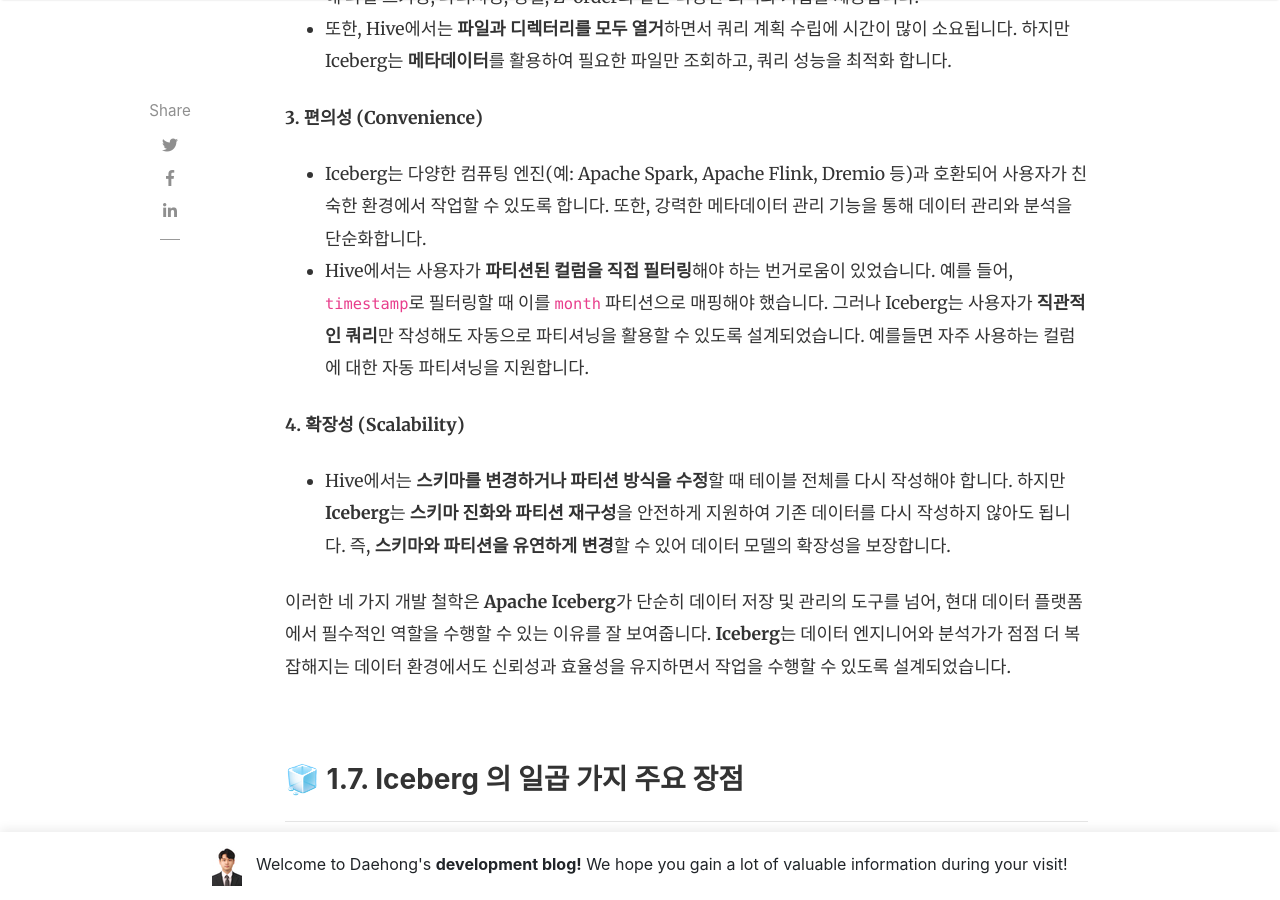
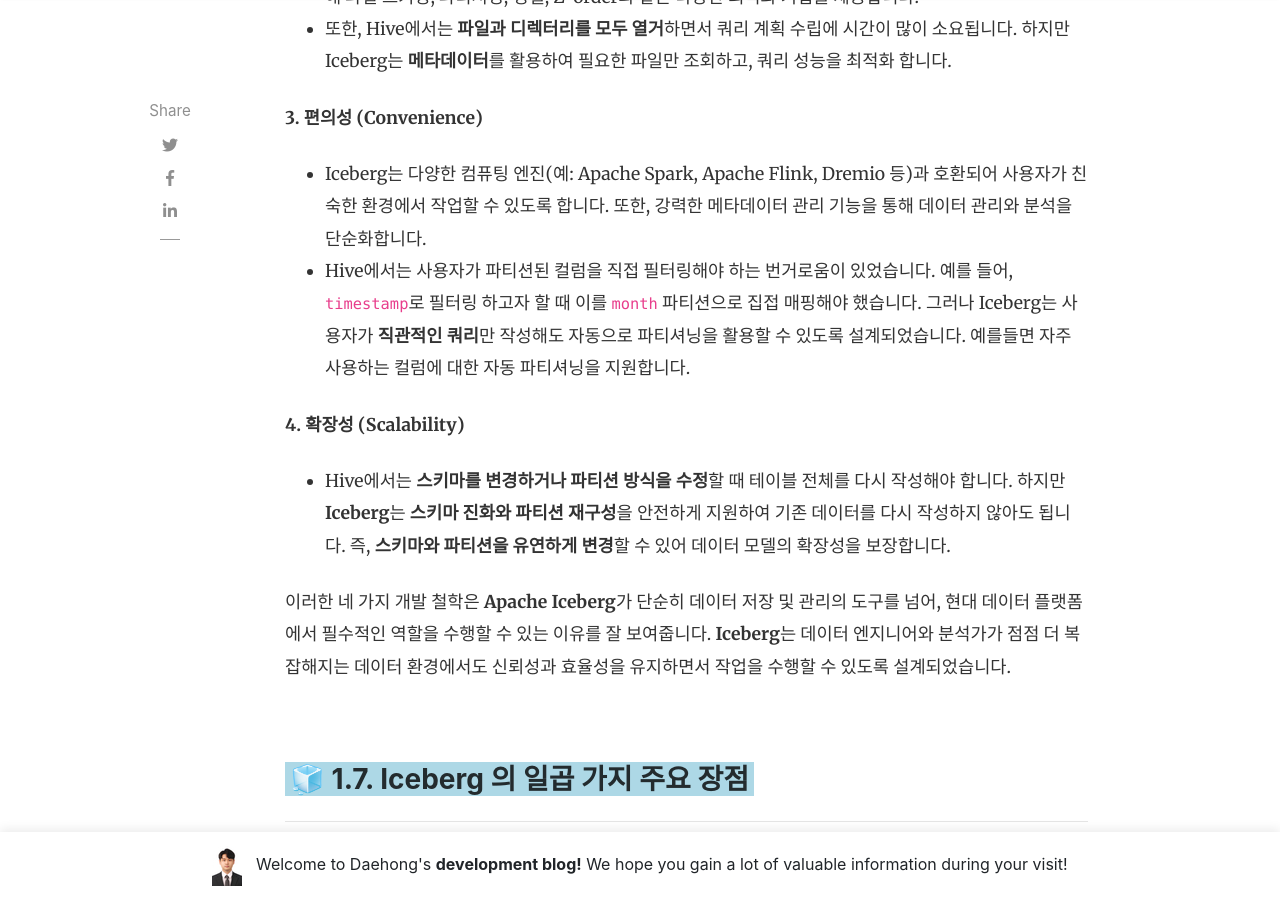
Before and after one commit to JeonDaehong/JeonDaehong.github.io, a Jekyll site: the page built from _posts/2024-12-05-apache-iceberg.md, in a window 1280 px wide and 900 px high, scrolled down 8337 px. Built offline with Jekyll 4.4.1, drawn with Linux system fonts in a browser that asks for light colours; nearby versions of some CDN libraries; comment, search, counter and statistics services are not loaded.

Commit message:
apache iceberg study update !

```diff
--- a/_posts/2024-12-05-apache-iceberg.md
+++ b/_posts/2024-12-05-apache-iceberg.md
@@ -54,7 +54,7 @@ rating: 5
 
 <br>
 
-### 🧊 1.2. Hive 의 한계 : MetaStore 의 병목 현상
+<h3><span style="background-color: lightblue; padding: 0 5px;">🧊 1.2. Hive 의 한계 : MetaStore 의 병목 현상</span></h3>
 ---
 
 **두 번째 예시입니다.**
@@ -97,7 +97,7 @@ GROUP BY account_id;
 
 <br>
 
-### 🧊 1.3. Hive 의 한계 : Schema 확장성의 한계
+<h3><span style="background-color: lightblue; padding: 0 5px;">🧊 1.3. Hive 의 한계 : Schema 확장성의 한계</span></h3>
 ---
 
 **세 번째 예시입니다.**
@@ -147,7 +147,7 @@ ADD COLUMNS (card_type STRING);
 
 <br>
 
-### 🧊 1.4. Hive 의 한계 : 기타 한계점
+<h3><span style="background-color: lightblue; padding: 0 5px;">🧊 1.4. Hive 의 한계 : 기타 한계점</span></h3>
 ---
 
 그 외에도 시간이 지남에 따라 데이터의 양이 폭발적으로 증가하면서, 디렉터리와 파일을 직접 스캔하는 형식으로 관리하는 **Hive** 에서는 조회 성능이 나빠지는 문제가 발견되기도 하였고,
@@ -182,7 +182,7 @@ WHERE customer_id = 'CUST12345';
 
 <br>
 
-### 🧊 1.5. Hive 의 한계를 극복하기 위한 새로운 테이블 포멧 방식의 등장
+<h3><span style="background-color: lightblue; padding: 0 5px;">🧊 1.5. Hive 의 한계를 극복하기 위한 새로운 테이블 포멧 방식의 등장</span></h3>
 ---
 
 **그러면 파일 목록을 메타데이터로 사용하는 테이블 포멧 방식이 뭘까요?**
@@ -197,7 +197,7 @@ WHERE customer_id = 'CUST12345';
 
 <br>
 
-### 🧊 1.6. Iceberg 의 네 가지 핵심 철학
+<h3><span style="background-color: lightblue; padding: 0 5px;">🧊 1.6. Iceberg 의 네 가지 핵심 철학</span></h3>
 ---
 
 **Apache Iceberg** 의 개발 철학 다섯 가지는 **“일관성”, “성능”, “편의성”, “확장성”**  입니다.
@@ -214,7 +214,7 @@ WHERE customer_id = 'CUST12345';
 **3. 편의성 (Convenience)**
 
 - Iceberg는 다양한 컴퓨팅 엔진(예: Apache Spark, Apache Flink, Dremio 등)과 호환되어 사용자가 친숙한 환경에서 작업할 수 있도록 합니다. 또한, 강력한 메타데이터 관리 기능을 통해 데이터 관리와 분석을 단순화합니다.
-- Hive에서는 사용자가 **파티션된 컬럼을 직접 필터링**해야 하는 번거로움이 있었습니다. 예를 들어, `timestamp`로 필터링할 때 이를 `month` 파티션으로 매핑해야 했습니다. 그러나 Iceberg는 사용자가 **직관적인 쿼리**만 작성해도 자동으로 파티셔닝을 활용할 수 있도록 설계되었습니다. 예를들면 자주 사용하는 컬럼에 대한 자동 파티셔닝을 지원합니다.
+- Hive에서는 사용자가 파티션된 컬럼을 직접 필터링해야 하는 번거로움이 있었습니다. 예를 들어, `timestamp`로 필터링 하고자 할 때 이를 `month` 파티션으로 집접 매핑해야 했습니다. 그러나 Iceberg는 사용자가 **직관적인 쿼리**만 작성해도 자동으로 파티셔닝을 활용할 수 있도록 설계되었습니다. 예를들면 자주 사용하는 컬럼에 대한 자동 파티셔닝을 지원합니다.
 
 **4. 확장성 (Scalability)**
 
@@ -224,7 +224,7 @@ WHERE customer_id = 'CUST12345';
 
 <br>
 
-### 🧊 1.7. Iceberg 의 일곱 가지 주요 장점
+<h3><span style="background-color: lightblue; padding: 0 5px;">🧊 1.7. Iceberg 의 일곱 가지 주요 장점</span></h3>
 ---
 
 이제 **Apache Iceberg**가 제공하는 **일곱 가지 주요 장점**에 대해 살펴보겠습니다. 이를 통해 Iceberg가 어떻게 **데이터 레이크하우스**의 강력한 기반으로 자리 잡고 있는지 더욱 구체적으로 이해할 수 있을 것입니다.
```
